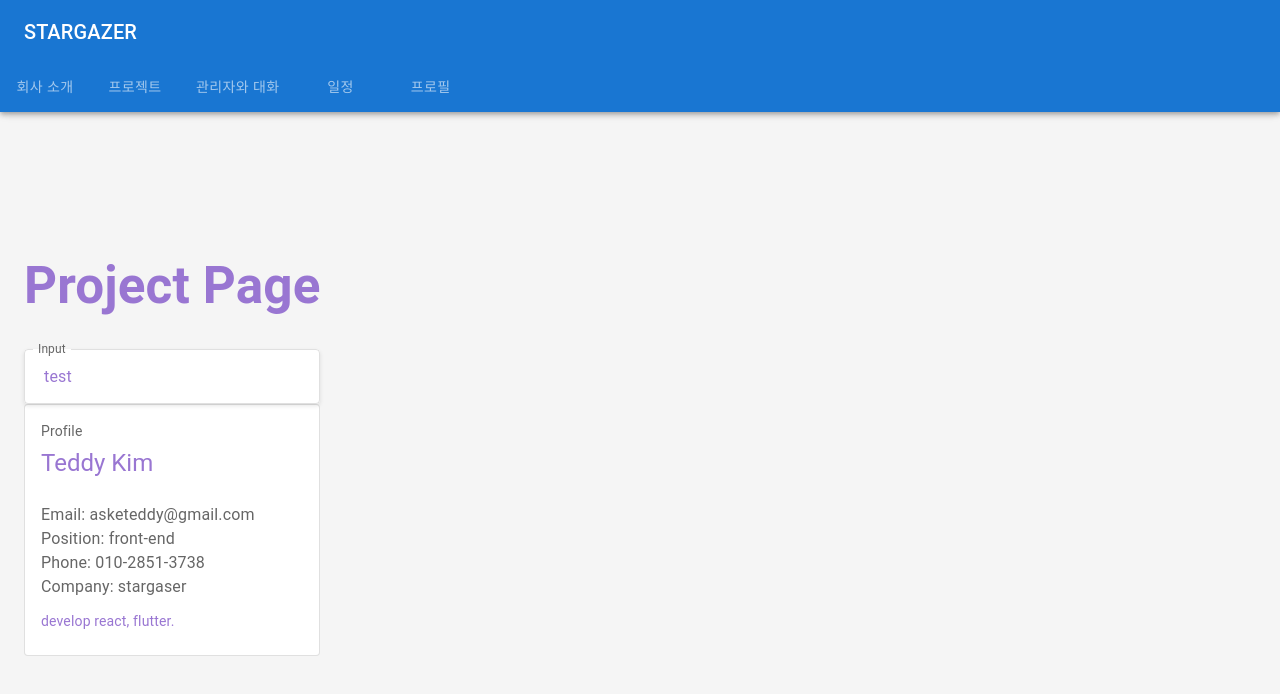
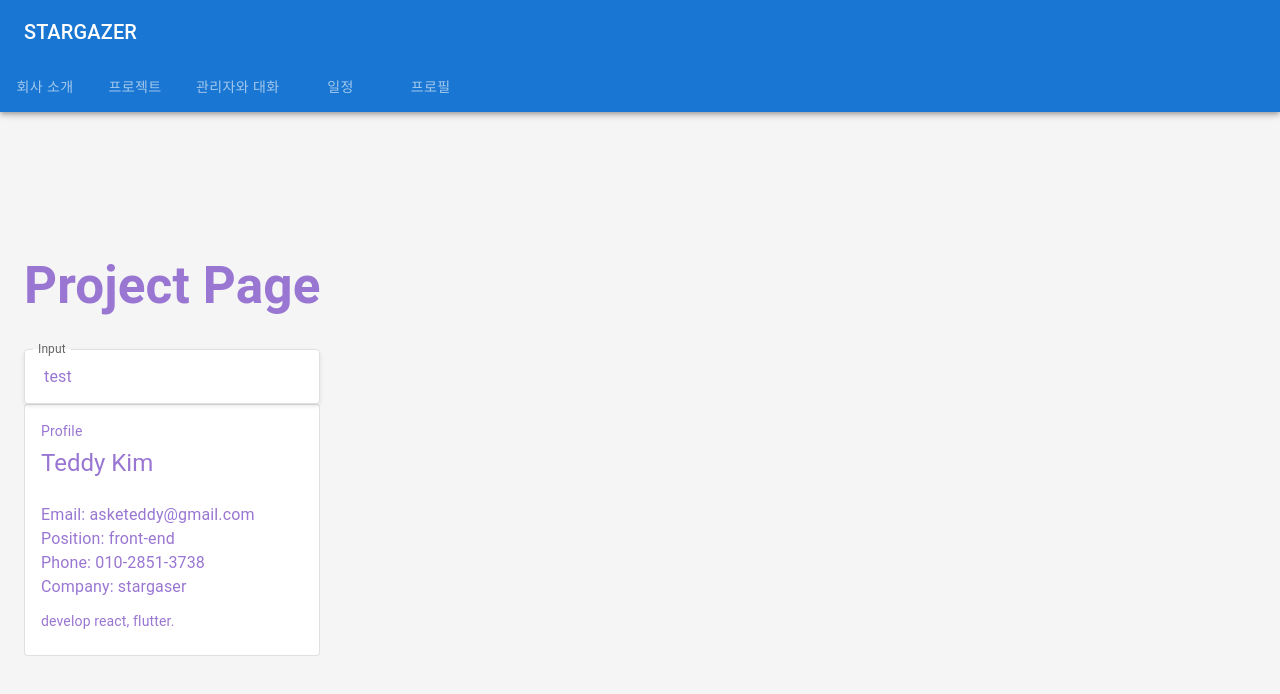
Before and after one commit to kimjooyoon/home_page_react, a React (Vite) app: page /projects in a window 1280 px wide. Shown: the top 694 px of the page. Built offline with nearby package versions, Linux system fonts and the light colour scheme.

Commit message:
fix(molecules): modify card

```diff
--- a/src/components/molecules/card/CardMolecule.tsx
+++ b/src/components/molecules/card/CardMolecule.tsx
@@ -1,5 +1,6 @@
 import React from "react";
-import {Box, Card, CardContent, Typography} from "@mui/material";
+import {Box, Card, CardContent} from "@mui/material";
+import TypographyAtom from "../../atoms/typography/TypographyAtom.tsx";
 
 export interface Props {
   title: string,
@@ -11,7 +12,8 @@ export interface Props {
   description: string,
 }
 
-const CardMolecule: React.FC<Props> = ({
+const CardMolecule: React.FC<Props> =
+  ({
      title, name, email,
      company, phone,
      position, description,
@@ -19,22 +21,22 @@ const CardMolecule: React.FC<Props> = ({
     const card = (
       <React.Fragment>
         <CardContent>
-        <Typography sx={{fontSize: 14}} color="text.secondary" gutterBottom>
+          <TypographyAtom sx={{fontSize: 14}} color="text.secondary" gutterBottom>
             {title}
-        </Typography>
-        <Typography variant="h5" component="div">
+          </TypographyAtom>
+          <TypographyAtom variant="h5" component="div">
             {name}
-        </Typography>
+          </TypographyAtom>
           <br/>
-        <Typography sx={{mb: 1.5}} color="text.secondary">
+          <TypographyAtom sx={{mb: 1.5}} color="text.secondary">
             Email: {email}
             <br/>Position: {position}
             <br/>Phone: {phone}
             <br/>Company: {company}
-        </Typography>
-        <Typography variant="body2">
+          </TypographyAtom>
+          <TypographyAtom variant="body2">
             {description}
-        </Typography>
+          </TypographyAtom>
         </CardContent>
       </React.Fragment>
     );
```
Lines whose indentation alone changed are shown as unchanged.
